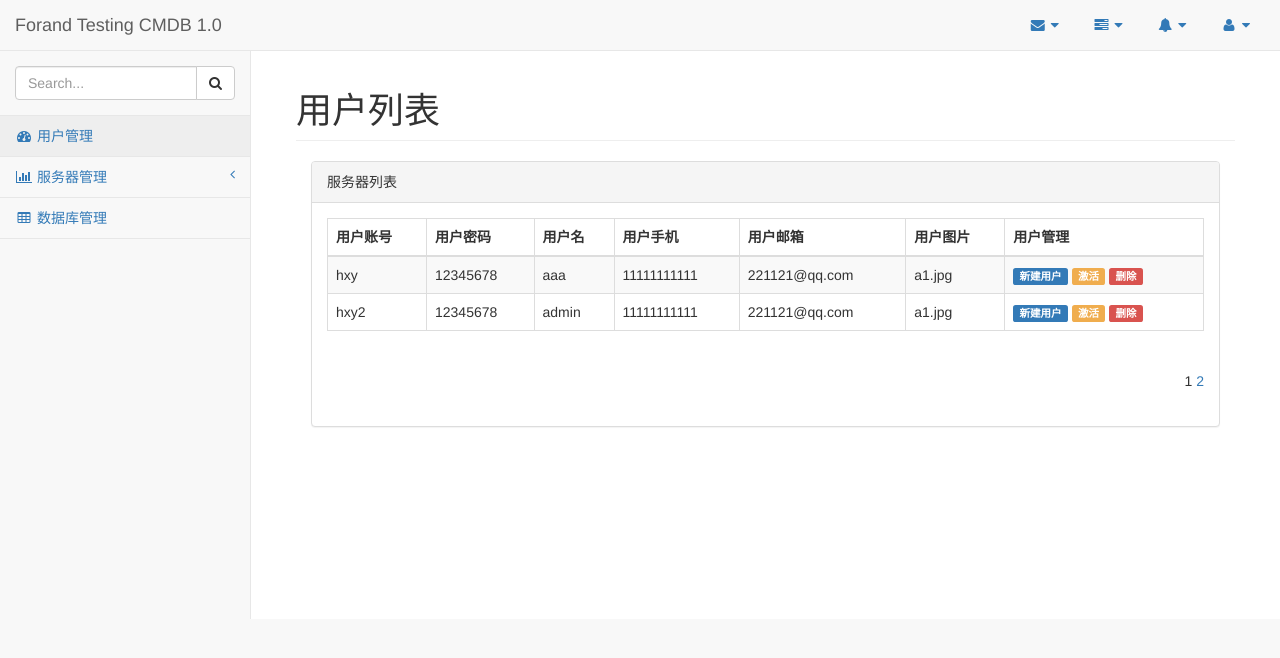
After one commit to mghxy123/myCmdb, a Django app: page /user/userList/1/ in a window 1280 px wide. The commit adds this page. Shown: the top 658 px of the page. Run offline with Django 3.2, Linux system fonts and the light colour scheme; data comes from the database, SQL or seed files in the repository; some libraries are stand-ins or nearby versions.

Commit message:
新增了用户列表

```diff
--- a/myCmdb/template/blank.html
+++ b/myCmdb/template/blank.html
@@ -52,7 +52,7 @@
                     <span class="icon-bar"></span>
                     <span class="icon-bar"></span>
                 </button>
-                <a class="navbar-brand" href="index.html">Forand Testing CMDB 1.0</a>
+                <a class="navbar-brand" href="/user/index/">Forand Testing CMDB 1.0</a>
             </div>
             <!-- /.navbar-header -->
 
@@ -281,16 +281,16 @@
                             <!-- /input-group -->
                         </li>
                         <li>
-                            <a href="index.html"><i class="fa fa-dashboard fa-fw"></i> 用户管理</a>
+                            <a href="/user/userList/1/"><i class="fa fa-dashboard fa-fw"></i> 用户管理</a>
                         </li>
                         <li>
                             <a href="#"><i class="fa fa-bar-chart-o fa-fw"></i> 服务器管理<span class="fa arrow"></span></a>
                             <ul class="nav nav-second-level">
                                 <li>
-                                    <a href="#">服务器列表</a>
+                                    <a href="/server/serverList1/">服务器列表</a>
                                 </li>
                                 <li>
-                                    <a href="#">服务器告警</a>
+                                    <a href="/server/serverList/">服务器告警</a>
                                 </li>
                             </ul>
                             <!-- /.nav-second-level -->
--- /dev/null
+++ b/myCmdb/template/user/userList.html
@@ -0,0 +1,76 @@
+{% extends 'blank.html' %}
+
+{% block title %}
+    userList
+{% endblock title %}
+
+{% block style %}
+
+{% endblock %}
+
+{% block label %}
+    用户列表
+{% endblock label %}
+
+{% block content %}
+    <div class="col-lg-12" id="content">
+        <div class="panel panel-default">
+            <div class="panel-heading">
+                服务器列表
+            </div>
+            <!-- /.panel-heading -->
+                <div class="panel-body">
+                    <div class="table-responsive">
+                        <table class="table table-striped table-bordered table-hover">
+                            <thead>
+                                <tr>
+                                    <th>用户账号</th>
+                                    <th>用户密码</th>
+                                    <th>用户名</th>
+                                    <th>用户手机</th>
+                                    <th>用户邮箱</th>
+                                    <th>用户图片</th>
+                                    <th>用户管理</th>
+                                </tr>
+                            </thead>
+                            <tbody>
+                                {% for user in page %}
+                                    <tr>
+                                        <td>{{ user.username }}</td>
+                                        <td>{{ user.password }}</td>
+                                        <td>{{ user.nickname }}</td>
+                                        <td>{{ user.phone }}</td>
+                                        <td>{{ user.email }}</td>
+                                        <td>{{ user.photo }}</td>
+                                        <td>
+                                            <label class="label label-primary" for="">新建用户</label>
+                                            <label class="label label-warning" for="">激活</label>
+                                            <label class="label label-danger" for="">删除</label>
+                                        </td>
+                                    </tr>
+                                    {% endfor %}
+                            </tbody>
+                        </table>
+                    </div>
+                    <!-- /.table-responsive -->
+                    <div class="pagination pull-right">
+                        {% for index in page.paginator.page_range %}
+                            {% if index == page.number %}
+                                {{ index }}
+                            {% else %}
+                                <a href="/user/userList/{{ index }}/">{{ index }}</a>
+                            {% endif %}
+                        {% endfor %}
+
+                    </div>
+            </div>
+            <!-- /.panel-body -->
+        </div>
+        <!-- /.panel -->
+    </div>
+
+{% endblock content %}
+
+{% block script %}
+
+{% endblock script %}
--- a/myCmdb/user/urls.py
+++ b/myCmdb/user/urls.py
@@ -18,3 +18,7 @@ urlpatterns = [
     url(r'^testing_register_page/', testing_register_page),#简单的用于用户账户的检测
     url(r'^testing_register_check/', testing_register_check),
 ]
+
+urlpatterns +=[
+    url(r'^userList/(\d*)/',userList)
+]
--- a/myCmdb/user/views.py
+++ b/myCmdb/user/views.py
@@ -157,3 +157,22 @@ def login(request):
         response.set_cookie('hello','aaaaa',max_age=6666)
         #设置返回的cookie
         return response
+from django.core.paginator import Paginator,EmptyPage,PageNotAnInteger
+def userList(request,pindex):
+    #获取cmdbuser表中说的所有记录
+    user_list = CMDBUser.objects.all()
+
+    #生成paginator对象，定义每页显示2条数据
+    paginator = Paginator(user_list,2)
+
+    #从前端获得当前页码数，默认为1
+    page = paginator.page(int(pindex))
+    context = {'page':page}
+    try:
+        user_list = paginator.page(page)#获取当前页码的记录
+    except PageNotAnInteger:
+        user_list = paginator.page(1)#如果用户的页码不是整数是，显示第一页的内容
+    except EmptyPage:
+        user_list = paginator.page(paginator.num_pages)#如果用户输入的页数不存在时，输出最后一页的内容
+
+    return render(request,'user/userList.html',context)
```
Also changed, not shown: myCmdb/template/aa.html (deleted, +0 -48 lines).
